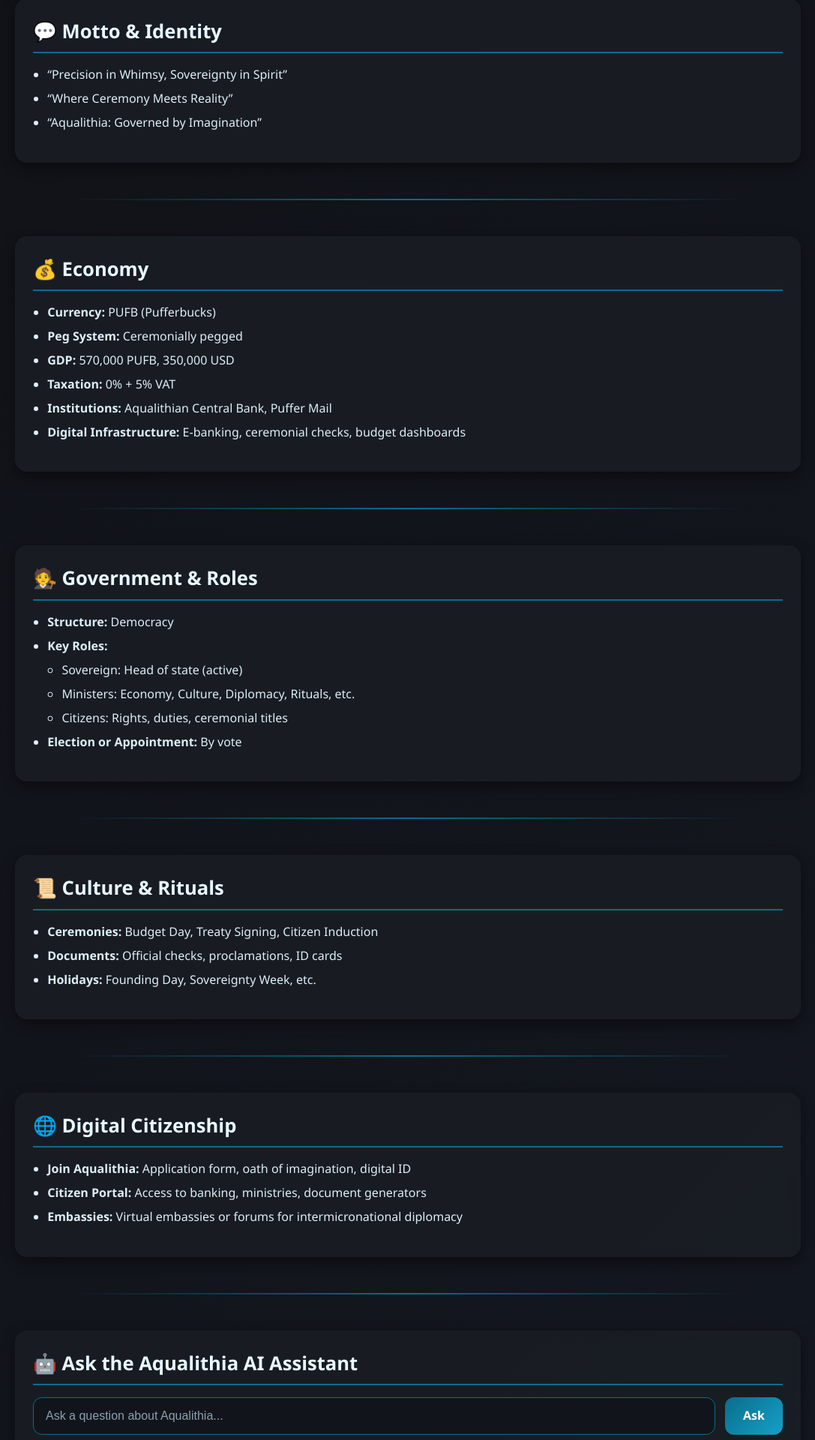
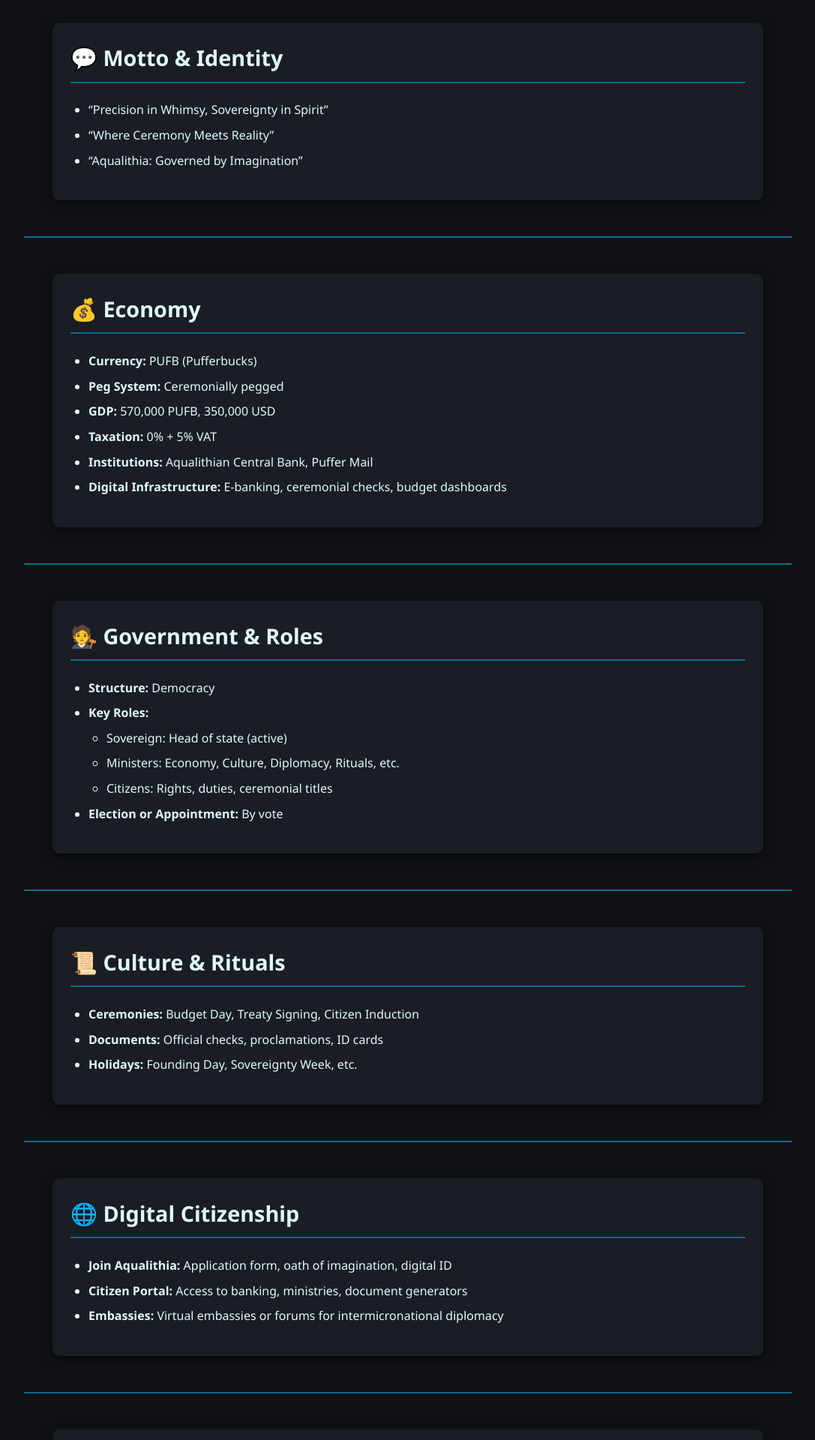
Before and after one commit to v659/aquilithia, a FastAPI app: page / in a window 1280 px wide. Shown: the part 1000-2920 px from the top of the page at 75% size, without its empty margins (96-1183 px from the left). Run offline with FastAPI, Linux system fonts and the light colour scheme.

Commit message:
Update style.css

```diff
--- a/static/style.css
+++ b/static/style.css
@@ -1,169 +1,143 @@
-/* === Global Page Styling === */
+/* General Page Styling */
 body {
     margin: 0;
     padding: 0;
     font-family: 'Segoe UI', 'Roboto', sans-serif;
-  background: linear-gradient(135deg, #0f1115, #13171f);
-  color: #e8faff;
+    background-color: #0f1115;
+    color: #e0faff;
     line-height: 1.6;
 }
 
-/* === Header === */
 header {
     text-align: center;
     padding: 2rem 1rem;
-  background: linear-gradient(90deg, #0a6d8c, #0d4f65);
-  box-shadow: 0 6px 16px rgba(0,0,0,0.4);
+    background: linear-gradient(90deg, #0a6d8c, #09495c);
+    box-shadow: 0 4px 10px rgba(0,0,0,0.3);
     border-bottom: 2px solid #0f6d8c;
-  border-radius: 0 0 20px 20px;
 }
 
 header h1 {
-  font-size: 2.8rem;
+    font-size: 2.5rem;
     margin: 0;
-  font-weight: 700;
-  letter-spacing: 1px;
 }
 
-/* === Bento Sections === */
+/* Sections */
 section {
-  max-width: 1000px;
+    max-width: 900px;
     margin: 2rem auto;
     padding: 1.5rem;
-  background: rgba(26, 29, 36, 0.9);
-  border-radius: 16px;
-  box-shadow: 0 6px 18px rgba(0,0,0,0.45);
-  backdrop-filter: blur(6px);
-  transition: transform 0.2s ease, box-shadow 0.2s ease;
-}
-
-section:hover {
-  transform: translateY(-4px);
-  box-shadow: 0 10px 24px rgba(0,0,0,0.6);
+    background-color: #1a1d24;
+    border-radius: 10px;
+    box-shadow: 0 4px 12px rgba(0,0,0,0.5);
 }
 
 section h2 {
     margin-top: 0;
-  font-size: 1.6rem;
-  font-weight: 600;
+    font-size: 1.8rem;
     border-bottom: 2px solid #0a6d8c;
-  padding-bottom: 0.4rem;
-  margin-bottom: 1rem;
+    padding-bottom: 0.5rem;
 }
 
-/* === Lists === */
 ul {
-  padding-left: 1.2rem;
+    padding-left: 1.5rem;
 }
 
 ul li {
-  margin: 0.4rem 0;
-  color: #dceff5;
+    margin: 0.5rem 0;
 }
 
-/* === Dividers === */
+/* Horizontal Rules */
 hr {
     border: none;
     height: 2px;
-  background: linear-gradient(90deg, transparent, #0a6d8c, transparent);
+    background: #0a6d8c;
     margin: 3rem auto;
-  width: 70%;
-  border-radius: 2px;
+    width: 80%;
 }
 
-/* === Footer === */
+/* Footer */
 footer {
     text-align: center;
     padding: 1rem;
-  background: linear-gradient(90deg, #0a6d8c, #0d4f65);
+    background-color: #0a6d8c;
     color: #ffffff;
     font-weight: bold;
     border-top: 2px solid #09495c;
-  border-radius: 20px 20px 0 0;
 }
 
-/* === AI Assistant Card === */
+/* AI Assistant Section */
 #ai-assistant {
-  max-width: 1000px;
+    max-width: 900px;
     margin: 2rem auto;
     padding: 1.5rem;
-  background: rgba(26, 29, 36, 0.9);
-  border-radius: 16px;
-  box-shadow: 0 6px 18px rgba(0,0,0,0.45);
+    background-color: #1a1d24;
+    border-radius: 10px;
+    box-shadow: 0 4px 12px rgba(0,0,0,0.5);
 }
 
-/* === AI Input === */
+/* AI Form Wrapper */
 #ai-form-wrapper {
     display: flex;
-  gap: 0.8rem;
+    gap: 1rem;
     margin-top: 1rem;
 }
 
 #ai-form-wrapper input[type=text] {
     flex: 1;
-  padding: 0.75rem 1rem;
-  border-radius: 12px;
+    padding: 0.7rem 1rem;
+    border-radius: 8px;
     border: 1px solid #0a6d8c;
-  background: #11151b;
+    background-color: #12141a;
     color: #e0faff;
     font-size: 1rem;
-  transition: border 0.2s ease, box-shadow 0.2s ease;
-}
-
-#ai-form-wrapper input[type=text]:focus {
-  border-color: #14a1c8;
-  box-shadow: 0 0 8px rgba(20,161,200,0.5);
-  outline: none;
 }
 
 #ai-form-wrapper input[type=text]::placeholder {
-  color: #8ea0b0;
+    color: #a0b0c0;
 }
 
 #ai-form-wrapper button {
-  all: unset;
-  padding: 0.75rem 1.5rem;
-  border-radius: 12px;
-  background: linear-gradient(135deg, #0a6d8c, #14a1c8);
-  color: #fff;
-  font-weight: 600;
+    all: unset; /* removes all browser default styles */
+    display: inline-block;
+    padding: 0.7rem 1.5rem;
+    border-radius: 8px;
+    border: none;
+    background-color: #0a6d8c;
+    color: #ffffff;
+    font-weight: bold;
     cursor: pointer;
     text-align: center;
-  transition: transform 0.2s ease, background 0.3s ease;
+    transition: 0.3s;
 }
 
+
 #ai-form-wrapper button:hover {
-  background: linear-gradient(135deg, #09495c, #1287a7);
-  transform: translateY(-2px);
+    background-color: #09495c;
 }
 
-/* === AI Response === */
+/* AI Response */
 #ai-response {
     margin-top: 1rem;
     padding: 1rem;
-  background: #12141a;
-  border-left: 4px solid #14a1c8;
-  border-radius: 10px;
+    background-color: #12141a;
+    border-left: 4px solid #0a6d8c;
+    border-radius: 8px;
     min-height: 50px;
     font-size: 1rem;
     color: #e0faff;
     overflow-wrap: break-word;
 }
 
-/* === Greeting Banner === */
 #greeting {
-  background: linear-gradient(135deg, #0a6d8c, #14a1c8);
+    background-color: #0a6d8c;
     color: #ffffff;
     padding: 1rem 1.5rem;
-  border-radius: 16px;
+    border-radius: 10px;
     text-align: center;
     margin-bottom: 2rem;
     font-size: 1.5rem;
     font-weight: bold;
-  box-shadow: 0 4px 12px rgba(0,0,0,0.4);
 }
-
-/* === Forms (General) === */
 form {
     display: flex;
     flex-direction: column;
```
Also changed, not shown: other parts of static/style.css (+6 -68 lines). Lines whose indentation alone changed are shown as unchanged.
